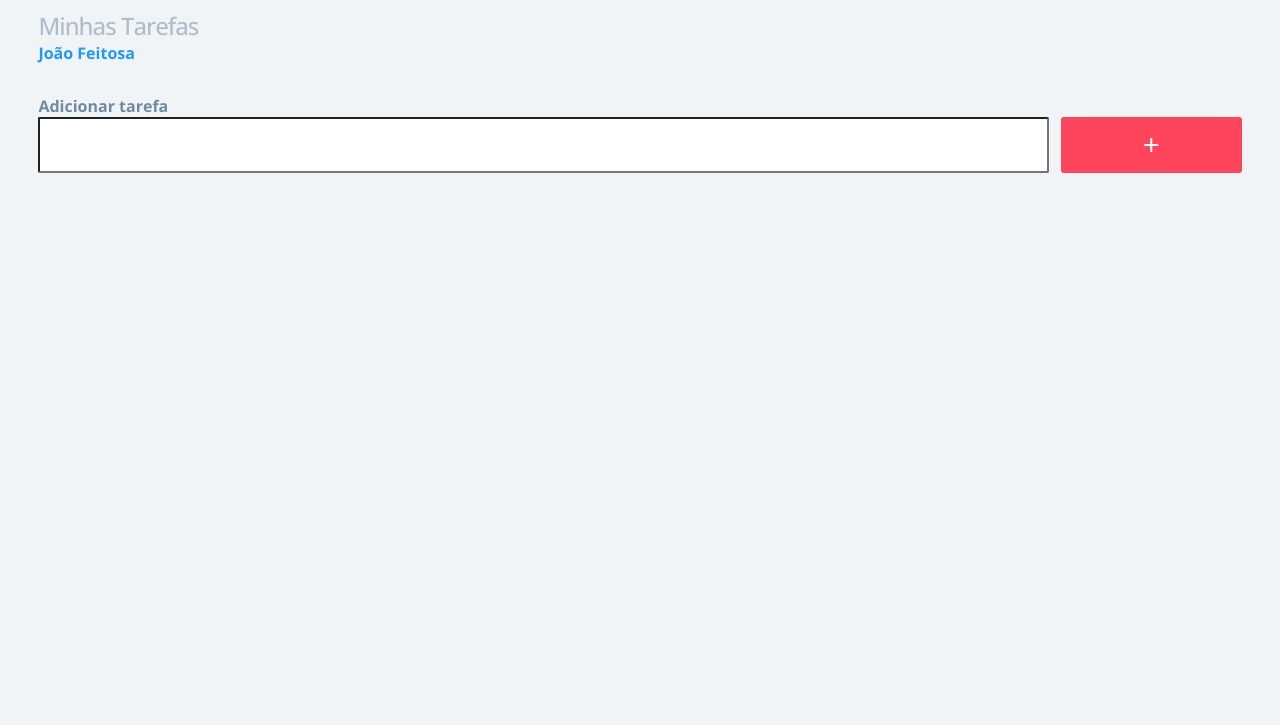
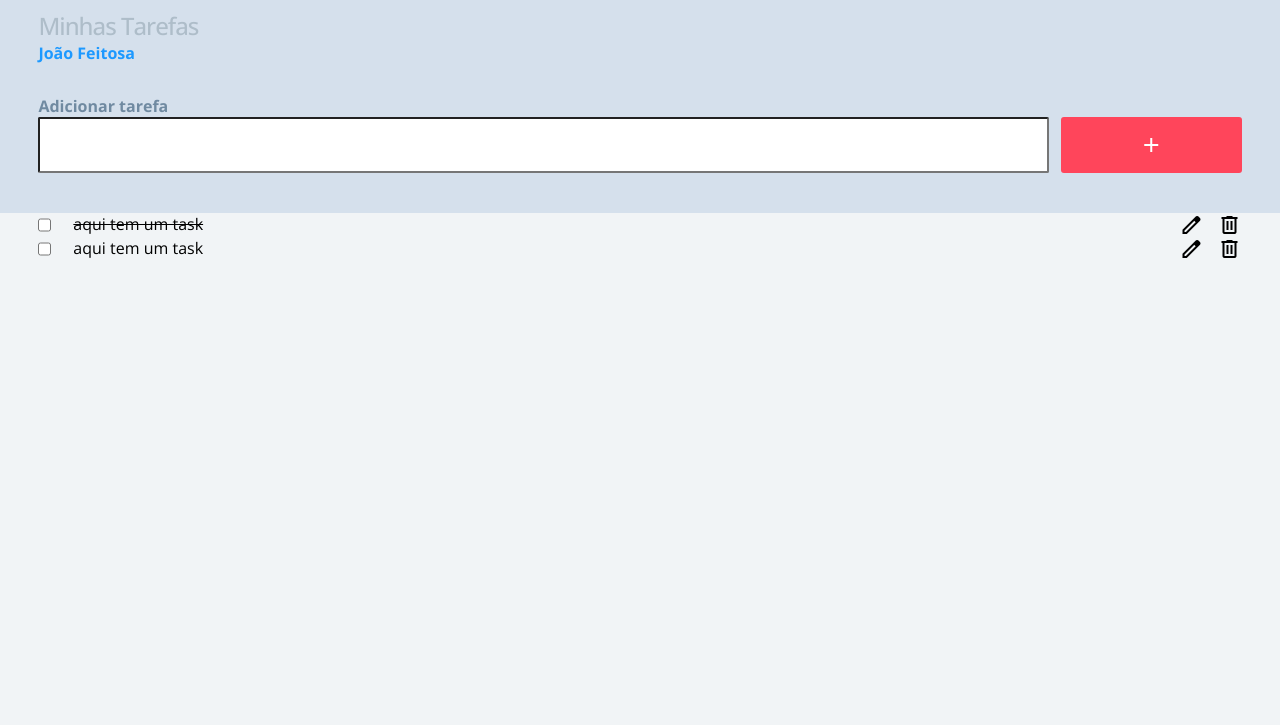
Before and after one commit to FeitosaJP/todolistcheckpoint, a plain HTML site: page index.html in a window 1280 px wide. Shown: the part 75-800 px from the top of the page. Drawn offline with nearby package versions, Linux system fonts and the light colour scheme.

Commit message:
Editando a segunda parte do site, a área de tasks

```diff
--- a/css/style.css
+++ b/css/style.css
@@ -31,10 +31,14 @@
 
   }
 
+  .topo{
+    background-color: var(--color-interface-dark);
+  }
+
   body {
     font-family: 'Open Sans', Arial, Helvetica, 'Ubuntu', sans-serif;
     font-size: 16px;
-    background-color: var(--color-interface-light);
+    background-color: var(--color-interface-light)
   }
 
   .perfil {
@@ -55,6 +59,7 @@ h6 {
 header {
   padding-top: var(--spacing-medium);
   padding-bottom: var(--spacing-medium);
+  background-color: var(--color-interface-dark);
 }
 
 .header-item {
@@ -100,6 +105,7 @@ header {
 .tarefa{
     display: flex;
     justify-content: space-between;
+    padding-bottom: var(--spacing-xlarge);
 }
 
 .form-task-input {
@@ -118,3 +124,21 @@ header {
     margin-top: var(--spacing-default);
     margin-bottom: var(--spacing-default);
 }
+
+.tasksection{
+  /* margin-top: var(--spacing-xlarge); */
+  background-color: var(--color-interface-light)
+}
+
+.task{
+  display:flex;
+  justify-content: space-between;
+}
+
+.typetask{
+  padding-left: var(--spacing-small);
+}
+
+.taskbuttonedit{
+  margin-left: 80%;
+}
--- a/index.html
+++ b/index.html
@@ -26,7 +26,7 @@
         <img src="./assets/lobo.jpg" alt="Imagem de um lobo" class="perfil" />
       </div>
     </header>
-    <section>
+    <section class="topo">
       <div class="container">
         <h1 class="title">Minhas Tarefas</h1>
         <p class="subtitle">João Feitosa</p>
@@ -43,3 +43,35 @@
         </form>
       </div>
     </section>
+    <section class="tasksection">
+      <div class="container">
+        <div class="task">
+          <input type="checkbox" name="" id="" />
+          <p class="typetask"><s> aqui tem um task </s></p>
+          <button class="button task taskbuttonedit">
+            <i class="material-symbols-outlined"> edit </i>
+          </button>
+          <button class="button task taskbutton">
+            <i class="material-symbols-outlined"> delete </i>
+          </button>
+        </div>
+        </div>
+        <div class="container">
+
+          <div class="task">
+          <input type="checkbox" name="" id="" />
+          <p class="typetask"> aqui tem um task </p>
+          <button class="button task taskbuttonedit">
+            <i class="material-symbols-outlined"> edit </i>
+          </button>
+          <button class="button task taskbutton">
+            <i class="material-symbols-outlined"> delete </i>
+          </button>
+          </div>
+
+        </div>
+      </div>
+    </section>
+    <footer class="rodape">
+
+    </footer>
```
